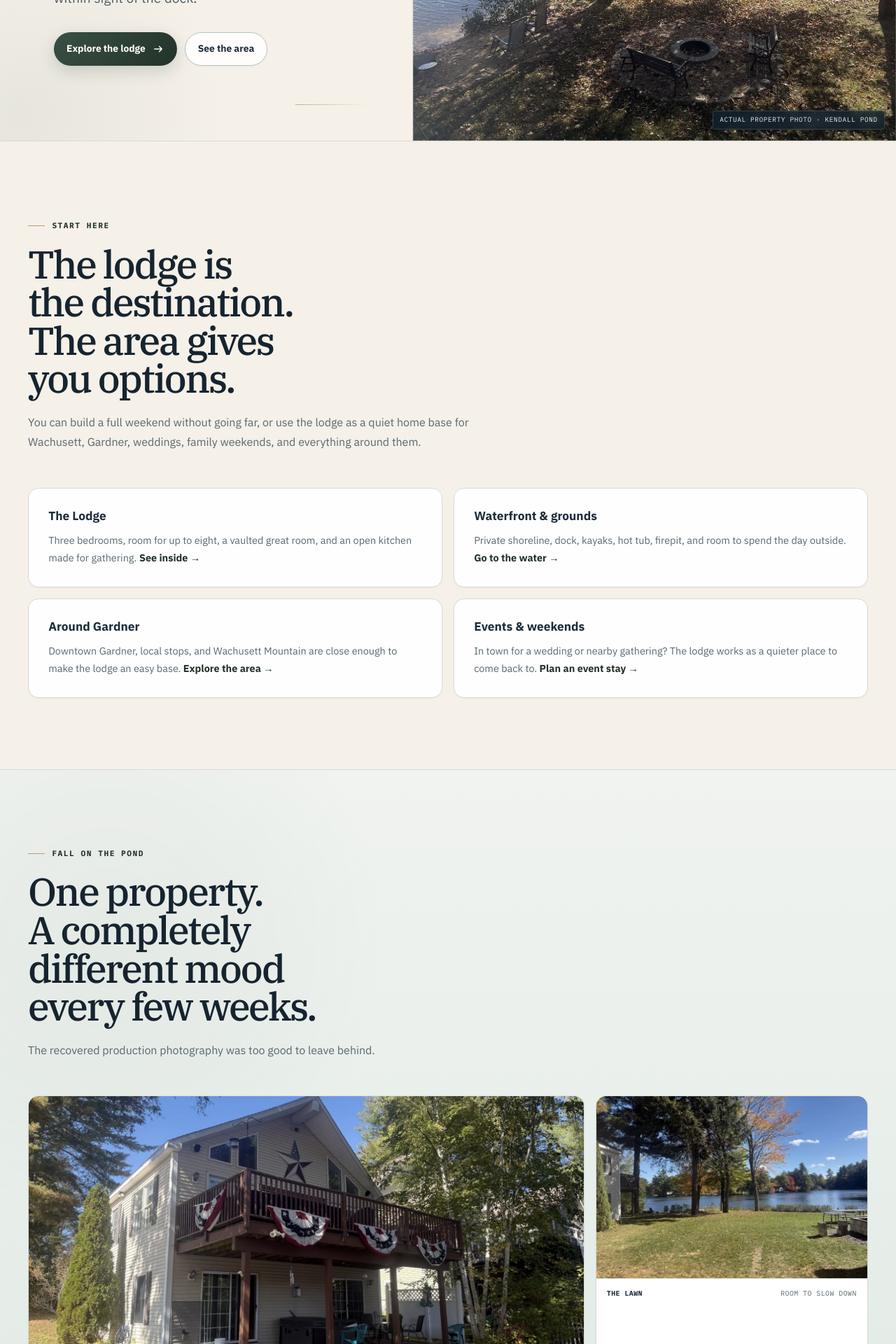
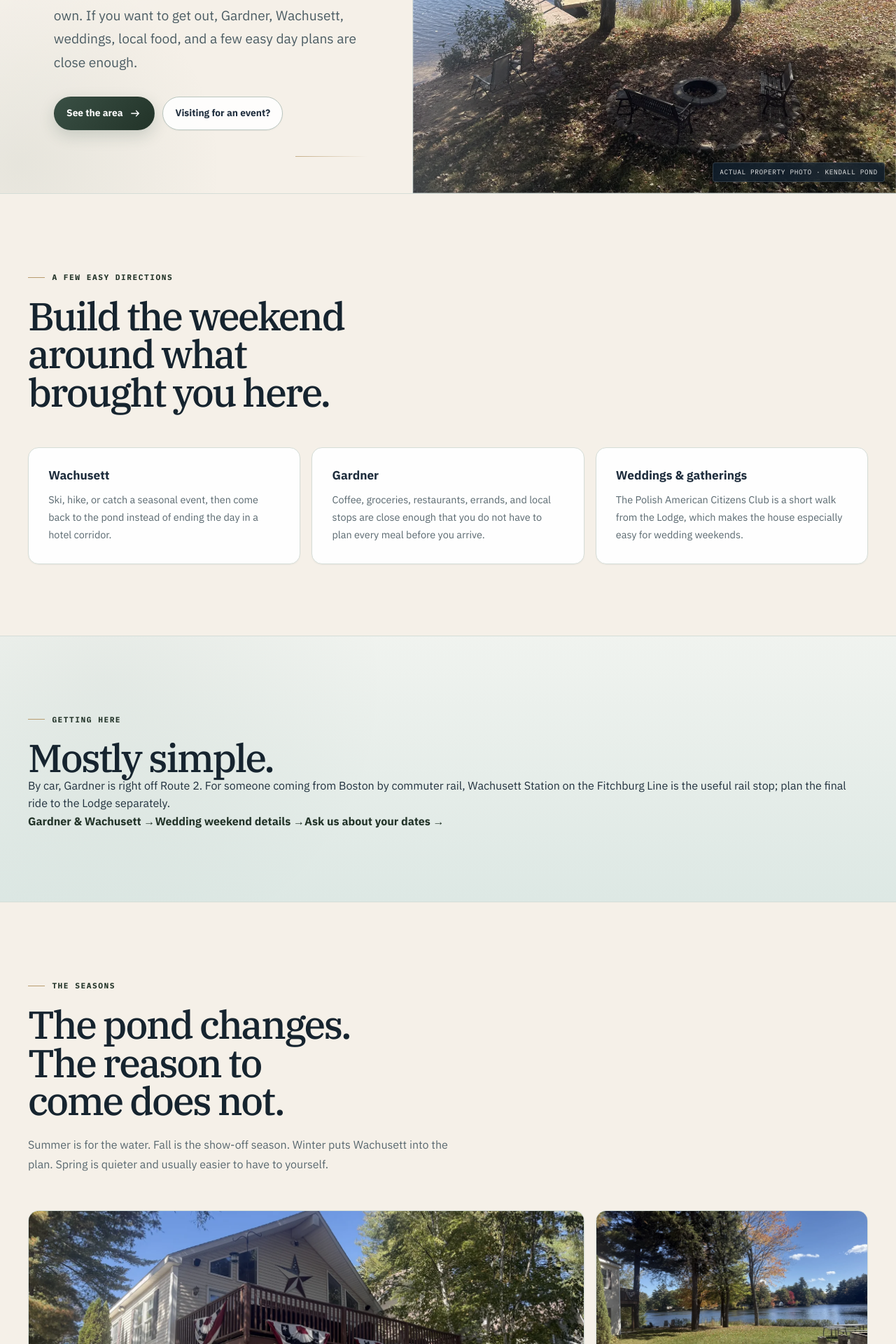
Before and after one commit to PublicLogic/KendallPondLodge, a Next.js app: page /explore in a window 1280 px wide. Shown: the part 500-2420 px from the top of the page at 70% size. Built offline with nearby package versions, Linux system fonts and the light colour scheme.

Commit message:
Move compact visitor and train guidance into Explore

```diff
--- a/app/explore/page.tsx
+++ b/app/explore/page.tsx
@@ -7,104 +7,117 @@ import { PhotoCard } from "@/app/_components/PhotoCard";
 export const metadata: Metadata = {
   title: "Explore",
   description:
-    "Explore the Lodge at Kendall Pond, the waterfront, Gardner, nearby events, and the seasons around the pond.",
+    "A simple guide to Gardner, Wachusett Mountain, nearby events, and getting to the Lodge at Kendall Pond.",
 };
 
 export default function ExplorePage() {
   return (
     <main id="main-content">
       <PageHero
-        eyebrow="Kendall Pond · Gardner, Massachusetts"
-        title="Explore from here."
-        intro="Stay on the water, wander into Gardner, head toward Wachusett, or keep the whole weekend within sight of the dock."
+        eyebrow="Around Kendall Pond"
+        title="Leave the pond if you feel like it."
+        intro="The Lodge can carry the whole weekend on its own. If you want to get out, Gardner, Wachusett, weddings, local food, and a few easy day plans are close enough."
         image="/images/kpl/fall-pond.webp"
         imageAlt="Kendall Pond surrounded by fall foliage"
         imagePosition="center 58%"
-        primaryAction={{ href: "/lodge", label: "Explore the lodge" }}
-        secondaryAction={{ href: "/area", label: "See the area" }}
+        primaryAction={{ href: "/area", label: "See the area" }}
+        secondaryAction={{ href: "/events", label: "Visiting for an event?" }}
       />
 
       <section className="content-section">
         <SectionHeading
-          eyebrow="Start here"
-          title="The lodge is the destination. The area gives you options."
-          intro="You can build a full weekend without going far, or use the lodge as a quiet home base for Wachusett, Gardner, weddings, family weekends, and everything around them."
+          eyebrow="A few easy directions"
+          title="Build the weekend around what brought you here."
         />
 
-        <div className="info-grid info-grid-two">
-          <InfoCard title="The Lodge">
+        <div className="info-grid info-grid-three">
+          <InfoCard title="Wachusett">
             <p>
-              Three bedrooms, room for up to eight, a vaulted great room, and an
-              open kitchen made for gathering. <Link href="/lodge">See inside →</Link>
+              Ski, hike, or catch a seasonal event, then come back to the pond
+              instead of ending the day in a hotel corridor.
             </p>
           </InfoCard>
 
-          <InfoCard title="Waterfront & grounds">
+          <InfoCard title="Gardner">
             <p>
-              Private shoreline, dock, kayaks, hot tub, firepit, and room to
-              spend the day outside. <Link href="/grounds">Go to the water →</Link>
+              Coffee, groceries, restaurants, errands, and local stops are close
+              enough that you do not have to plan every meal before you arrive.
             </p>
           </InfoCard>
 
-          <InfoCard title="Around Gardner">
+          <InfoCard title="Weddings & gatherings">
             <p>
-              Downtown Gardner, local stops, and Wachusett Mountain are close
-              enough to make the lodge an easy base. <Link href="/area">Explore the area →</Link>
-            </p>
-          </InfoCard>
-
-          <InfoCard title="Events & weekends">
-            <p>
-              In town for a wedding or nearby gathering? The lodge works as a
-              quieter place to come back to. <Link href="/events">Plan an event stay →</Link>
+              The Polish American Citizens Club is a short walk from the Lodge,
+              which makes the house especially easy for wedding weekends.
             </p>
           </InfoCard>
         </div>
       </section>
 
       <section className="content-section surface-section">
+        <div className="explore-arrival-strip">
+          <div>
+            <p className="eyebrow">Getting here</p>
+            <h2>Mostly simple.</h2>
+            <p>
+              By car, Gardner is right off Route 2. For someone coming from
+              Boston by commuter rail, Wachusett Station on the Fitchburg Line
+              is the useful rail stop; plan the final ride to the Lodge
+              separately.
+            </p>
+          </div>
+
+          <div className="explore-arrival-links">
+            <Link href="/area">Gardner & Wachusett →</Link>
+            <Link href="/events">Wedding weekend details →</Link>
+            <Link href="/book">Ask us about your dates →</Link>
+          </div>
+        </div>
+      </section>
+
+      <section className="content-section">
         <SectionHeading
-          eyebrow="Fall on the pond"
-          title="One property. A completely different mood every few weeks."
-          intro="The recovered production photography was too good to leave behind."
+          eyebrow="The seasons"
+          title="The pond changes. The reason to come does not."
+          intro="Summer is for the water. Fall is the show-off season. Winter puts Wachusett into the plan. Spring is quieter and usually easier to have to yourself."
         />
 
         <div className="photo-grid">
           <PhotoCard
             src="/images/kpl/fall-lodge.webp"
-            alt="The Lodge at Kendall Pond in fall foliage"
-            title="The lodge"
-            note="Fall at Kendall Pond"
+            alt="The Lodge at Kendall Pond in fall"
+            title="Fall at the Lodge"
+            note="Cool air, bright leaves, hot tub weather"
             wide
           />
           <PhotoCard
             src="/images/kpl/fall-lawn.webp"
-            alt="The waterfront lawn during fall"
-            title="The lawn"
-            note="Room to slow down"
+            alt="The waterfront lawn in fall"
+            title="Room outside"
+            note="The lawn and pond stay part of the weekend"
           />
           <PhotoCard
             src="/images/kpl/fall-firepit.webp"
-            alt="The lakeside firepit in fall"
-            title="The firepit"
-            note="Cooler evenings by the water"
+            alt="The shoreline firepit in fall"
+            title="Later evenings"
+            note="Firepit season gets better when the air cools"
           />
         </div>
       </section>
 
-      <section className="content-section">
+      <section className="content-section surface-section">
         <div className="booking-cta-panel">
           <div>
-            <p className="eyebrow">Your dates</p>
-            <h2>Make the pond your home base.</h2>
+            <p className="eyebrow">Start with the Lodge</p>
+            <h2>Then decide how much you want to leave it.</h2>
             <p>
-              See the lodge first, then request a direct stay with every charge
-              and term shown before payment.
+              Send us your dates and group size. We will check availability and
+              get you a direct quote.
             </p>
           </div>
           <div>
             <Link className="button button-primary" href="/book">
-              Request a stay →
+              Book your stay →
             </Link>
           </div>
         </div>
```
